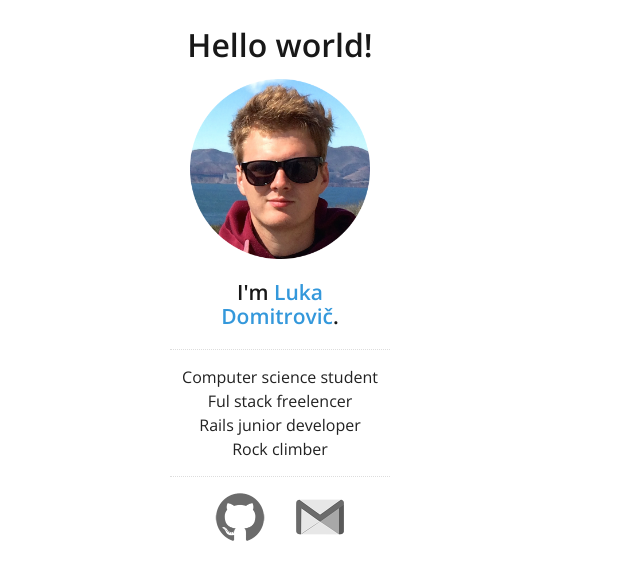
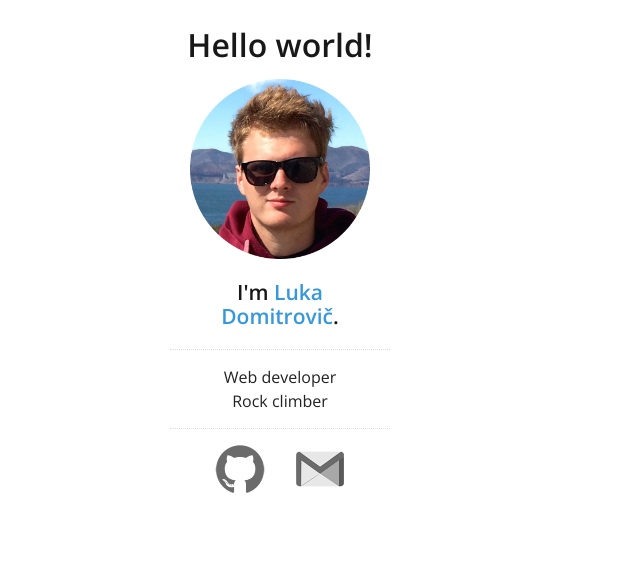
Before and after one commit to luxxi/luxxi.github.io, a Jekyll site: the page built from index.html, in a window 1280 px wide. Shown: the top 580 px of the page, without its empty margins (0-640 px from the left). Built offline with Jekyll 4.4.1, drawn with Linux system fonts in a browser that asks for light colours; nearby versions of some CDN libraries.

Commit message:
Update sidebar.html

```diff
--- a/_includes/sidebar.html
+++ b/_includes/sidebar.html
@@ -5,9 +5,7 @@
   </a>
   <h3>I'm <a href="/">{{ site.data.theme.name }}</a>.</h3>
   <div id="bio">
-    Computer science student<br />
-    Ful stack freelencer<br />
-    Rails junior developer<br />
+    Web developer<br />
     Rock climber
   </div>
   <div id="social">
```
